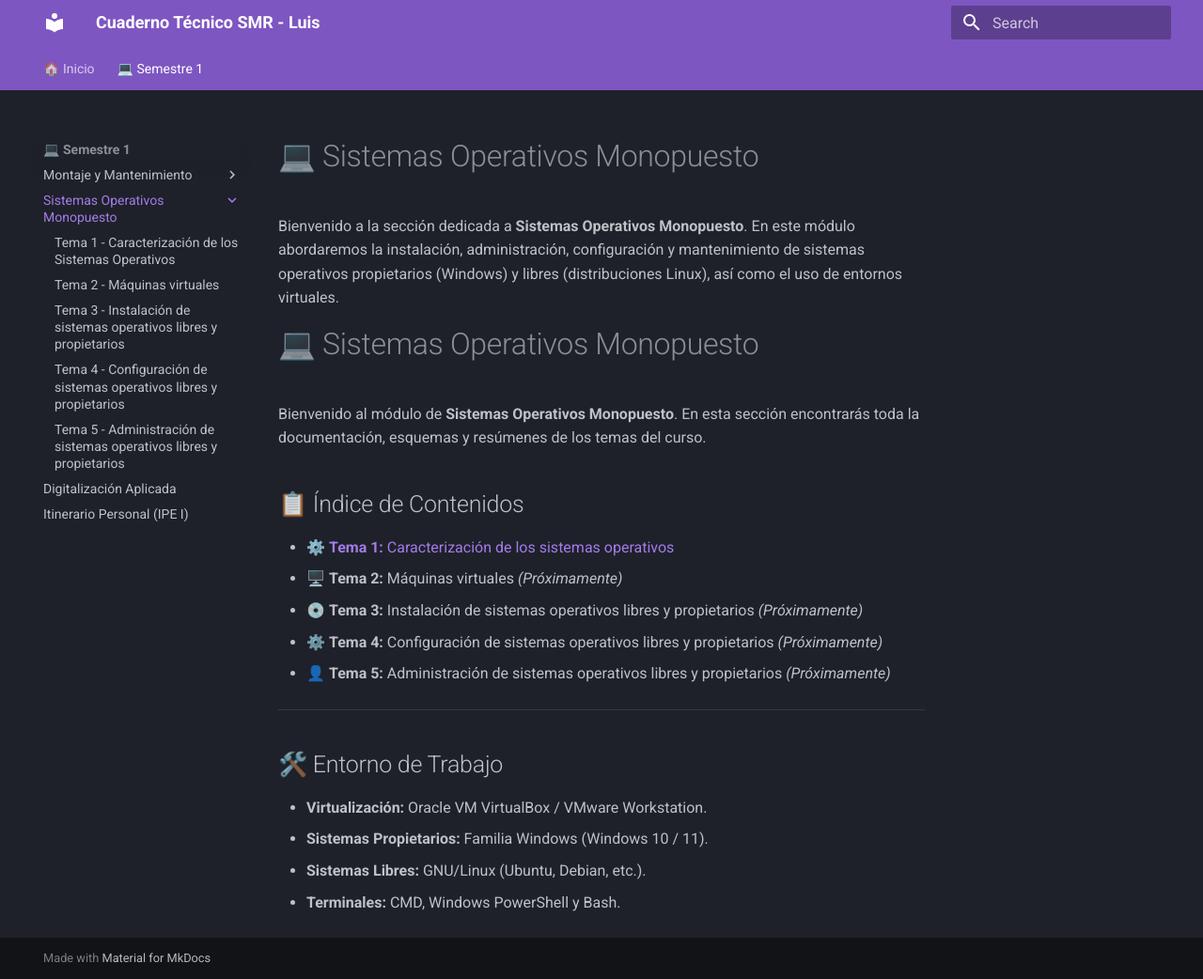
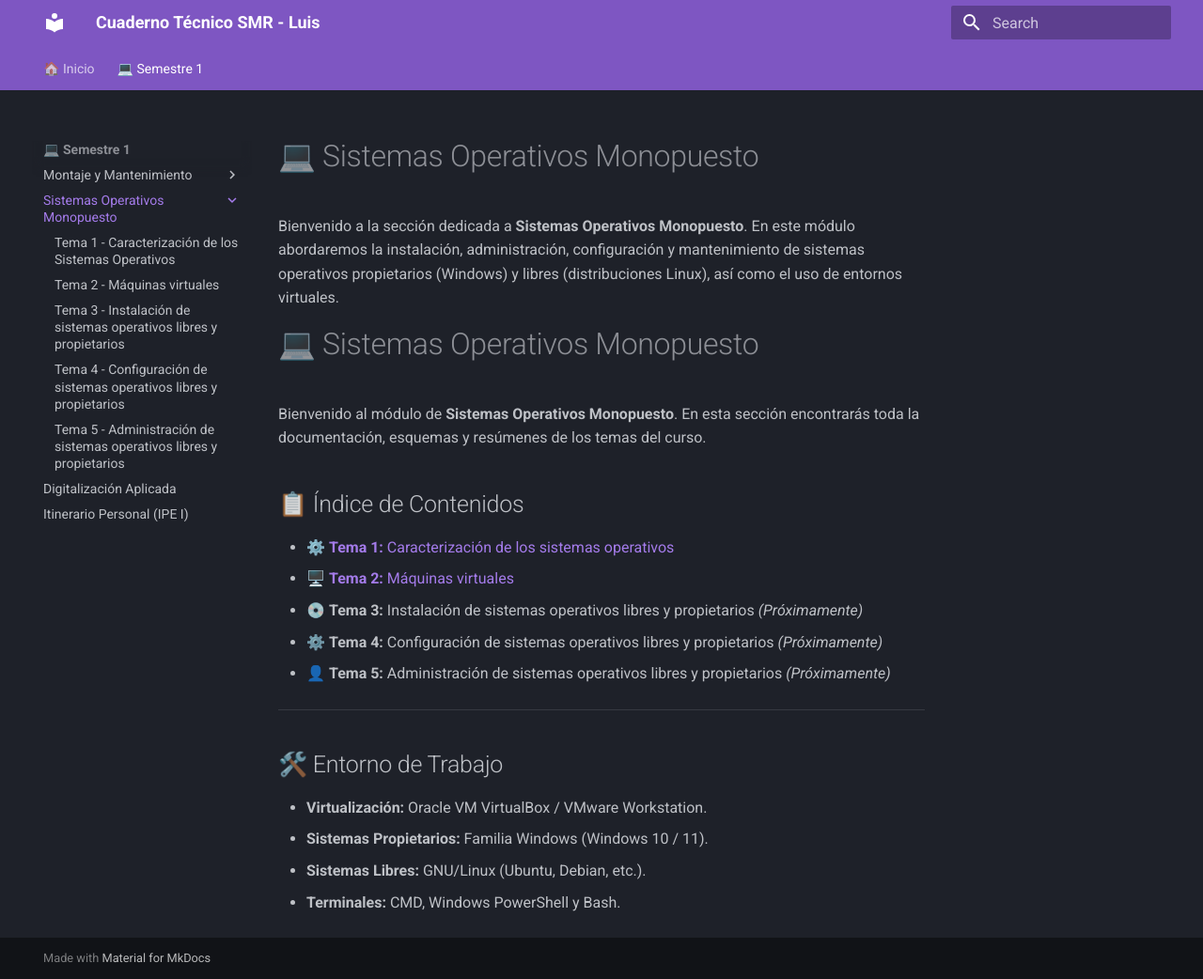
Before and after one commit to Beamspark/SMR-Apuntes, an MkDocs documentation site: the page built from docs/sistemas/index.md, in a window 1280 px wide and 1042 px high. Shown: the whole window at 94% size. Built offline with MkDocs 1.6.1 and Material for MkDocs 9.7.7, drawn with Linux system fonts in a browser that asks for light colours.

Commit message:
Update index.md

```diff
--- a/docs/sistemas/index.md
+++ b/docs/sistemas/index.md
@@ -9,7 +9,7 @@ Bienvenido al módulo de **Sistemas Operativos Monopuesto**. En esta sección en
 ## 📋 Índice de Contenidos
 
 - [⚙️ **Tema 1:** Caracterización de los sistemas operativos](tema-1.md)
-- 🖥️ **Tema 2:** Máquinas virtuales *(Próximamente)*
+- [🖥️ **Tema 2:** Máquinas virtuales](tema-2.md)
 - 💿 **Tema 3:** Instalación de sistemas operativos libres y propietarios *(Próximamente)*
 - ⚙️ **Tema 4:** Configuración de sistemas operativos libres y propietarios *(Próximamente)*
 - 👤 **Tema 5:** Administración de sistemas operativos libres y propietarios *(Próximamente)*
```
